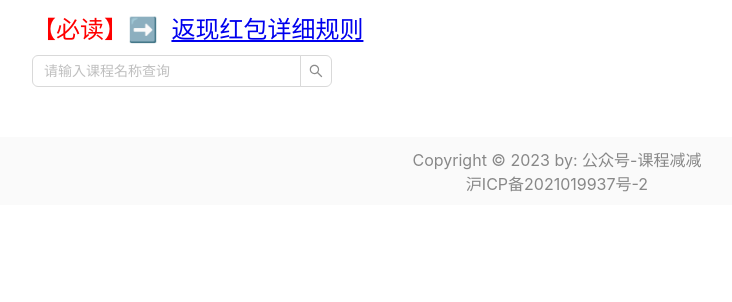
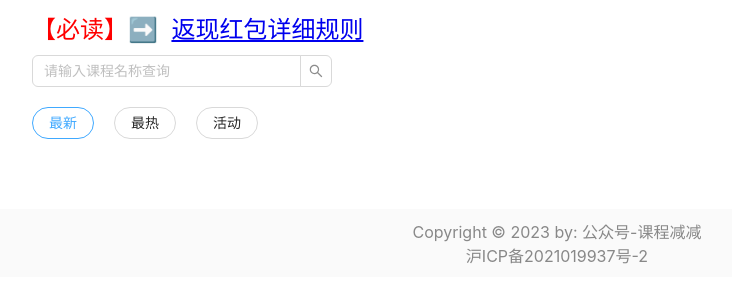
Before and after one commit to chenchifeng/full-stack, a React (Create React App) app: page / in a window 1280 px wide. Shown: the top 302 px of the page, without its empty margins (83-815 px from the left). Built offline with nearby package versions, Linux system fonts and the light colour scheme.

Commit message:
Tab切换组件(列表渲染,useState数据响应,事件)

```diff
--- /dev/null
+++ b/src/components/Body/Course/index.css
@@ -0,0 +1,19 @@
+.header-tags {
+  display: flex;
+  margin: 20px 0;
+}
+.header-tags .item {
+  margin-right: 20px;
+  padding: 4px 16px;
+  font-size: 14px;
+  border-radius: 32px;
+  line-height: 1.5715;
+  border: 1px solid transparent;
+  cursor: pointer;
+  color: rgba(0, 0, 0, 0.85);
+  border-color: #d9d9d9;
+}
+.header-tags .item-focus {
+  border-color: #40a9ff;
+  color: #40a9ff;
+}
--- /dev/null
+++ b/src/components/Body/Course/index.js
@@ -0,0 +1,29 @@
+import "./index.css";
+import { useState } from "react";
+
+const list = ["最新", "最热", "活动"];
+function Course() {
+  const [focusIndex, setFocusIndex] = useState(0);
+  const handleClick = async (index) => {
+    setFocusIndex(index);
+  };
+
+  return (
+    <div>
+      <div className="header-tags">
+        {/* 列表渲染 */}
+        {list.map((item, index) => (
+          <div
+            className={index === focusIndex ? "item item-focus" : "item"}
+            onClick={() => handleClick(index)}
+            key={index}
+          >
+            {item}
+          </div>
+        ))}
+      </div>
+    </div>
+  );
+}
+
+export default Course;
--- a/src/components/Body/index.js
+++ b/src/components/Body/index.js
@@ -1,5 +1,6 @@
 import { Input } from 'antd';
 import './index.css';
+import Course from './Course';
 
 const { Search } = Input;
 
@@ -11,6 +12,7 @@ function Body() {
         allowClear
         style={{ width: 300 }}
       />
+      <Course />
     </div>
   );
 }
```
